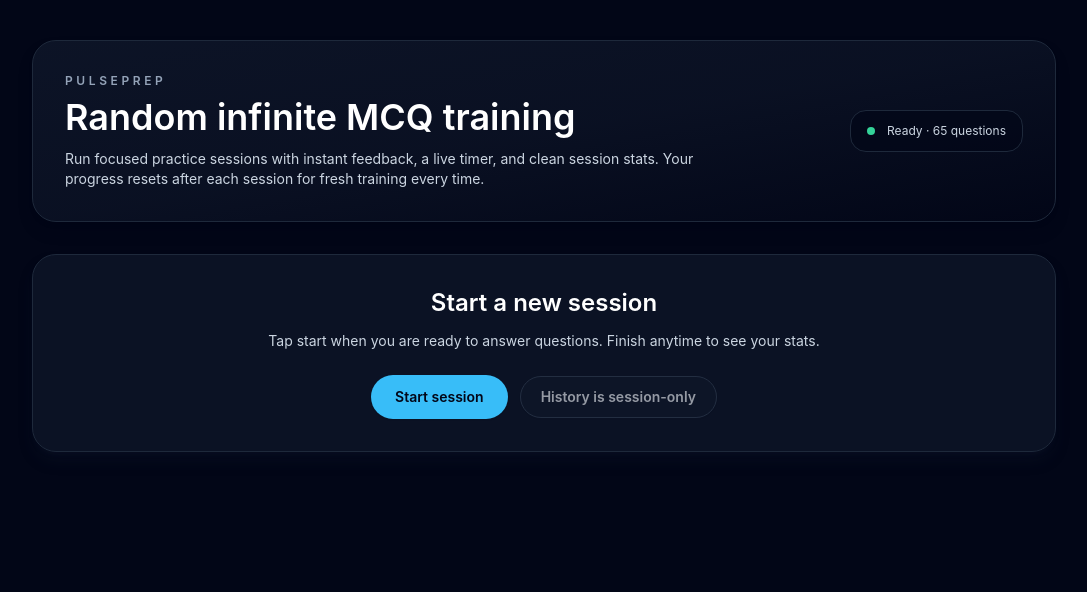
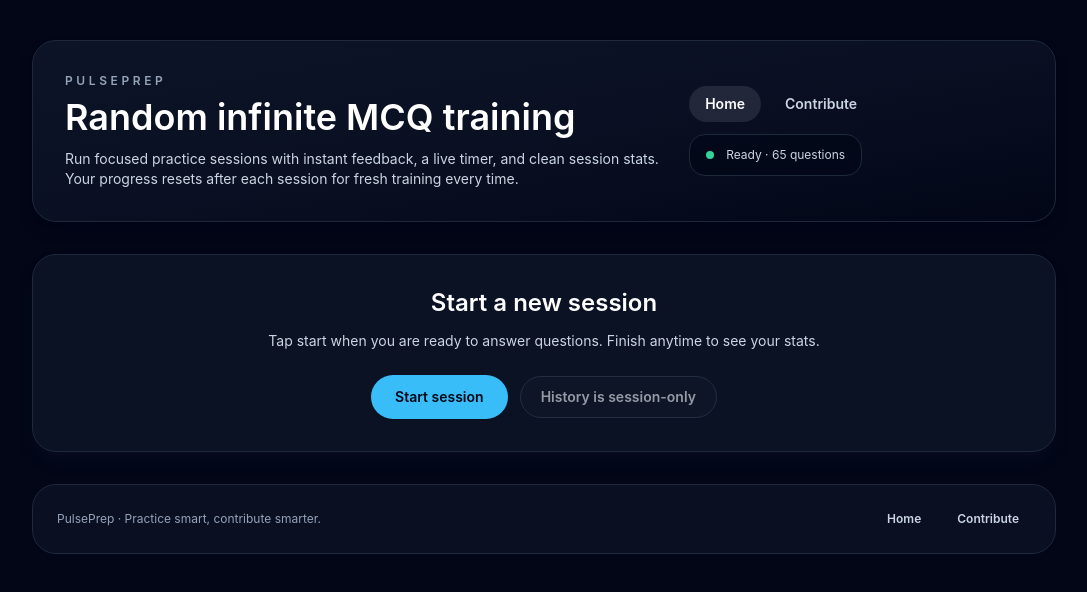
Before and after one commit to K1000-B/MCQ_STRUCT, a React (Vite) app: page / in a window 1280 px wide. Shown: the top 592 px of the page, without its empty margins (96-1183 px from the left). Built offline with nearby package versions, Linux system fonts and the light colour scheme.

Commit message:
Add contribute page

```diff
--- a/src/App.tsx
+++ b/src/App.tsx
@@ -1,4 +1,5 @@
 import { useEffect, useMemo, useState } from 'react'
+import { ContributePage } from './components/ContributePage'
 import { QuestionCard } from './components/QuestionCard'
 import { PrimaryButton } from './components/PrimaryButton'
 import { SecondaryButton } from './components/SecondaryButton'
@@ -51,6 +52,7 @@
 
 function App() {
   const [mode, setMode] = useState<Mode>('home')
+  const [path, setPath] = useState(() => window.location.pathname)
   const [currentQuestion, setCurrentQuestion] = useState<Question | null>(null)
   const [selectedKeys, setSelectedKeys] = useState<string[]>([])
   const [showFeedback, setShowFeedback] = useState(false)
@@ -79,10 +81,29 @@
     return () => window.clearInterval(id)
   }, [mode, sessionStart])
 
+  useEffect(() => {
+    const handlePopState = () => {
+      setPath(window.location.pathname)
+    }
+
+    window.addEventListener('popstate', handlePopState)
+
+    return () => window.removeEventListener('popstate', handlePopState)
+  }, [])
+
   const totalAnswered = correctCount + incorrectCount
   const accuracy = totalAnswered === 0 ? 0 : (correctCount / totalAnswered) * 100
 
   const recentTen = useMemo(() => results.slice(-10).reverse(), [results])
+  const isContributePage = path === '/contribute'
+
+  const navigate = (nextPath: string) => {
+    if (nextPath === path) {
+      return
+    }
+    window.history.pushState({}, '', nextPath)
+    setPath(nextPath)
+  }
 
   const startSession = () => {
     const firstQuestion = pickQuestion(questions, [])
@@ -227,32 +248,72 @@
   return (
     <div className="min-h-screen bg-slate-950 px-4 py-10 text-slate-100">
       <div className="mx-auto flex w-full max-w-5xl flex-col gap-8">
-        <header className="flex flex-col gap-4 rounded-3xl border border-slate-800 bg-gradient-to-br from-slate-900/80 via-slate-900/60 to-slate-950/90 p-8 shadow-lg shadow-slate-950/40">
-          <div className="flex items-center justify-between gap-4">
+        <header className="flex flex-col gap-6 rounded-3xl border border-slate-800 bg-gradient-to-br from-slate-900/80 via-slate-900/60 to-slate-950/90 p-8 shadow-lg shadow-slate-950/40">
+          <div className="flex flex-col gap-4 sm:flex-row sm:items-center sm:justify-between">
             <div>
               <p className="text-xs font-semibold uppercase tracking-[0.3em] text-slate-400">
                 PulsePrep
               </p>
               <h1 className="mt-2 text-3xl font-semibold text-white sm:text-4xl">
-                Random infinite MCQ training
+                {isContributePage ? 'Contribute to PulsePrep' : 'Random infinite MCQ training'}
               </h1>
               <p className="mt-3 max-w-2xl text-sm text-slate-300">
-                Run focused practice sessions with instant feedback, a live timer, and clean session
-                stats. Your progress resets after each session for fresh training every time.
+                {isContributePage
+                  ? 'Support the project, share new questions, and help keep the training set fresh.'
+                  : 'Run focused practice sessions with instant feedback, a live timer, and clean session stats. Your progress resets after each session for fresh training every time.'}
               </p>
             </div>
+            <div className="flex flex-wrap items-center gap-3">
+              <nav className="flex flex-wrap items-center gap-2 text-sm" aria-label="Primary">
+                <a
+                  className={`rounded-full px-4 py-2 font-semibold transition focus-visible:outline focus-visible:outline-2 focus-visible:outline-offset-2 focus-visible:outline-sky-300 ${
+                    !isContributePage
+                      ? 'bg-slate-100/10 text-white'
+                      : 'text-slate-300 hover:text-white'
+                  }`}
+                  href="/"
+                  aria-current={!isContributePage ? 'page' : undefined}
+                  onClick={(event) => {
+                    event.preventDefault()
+                    navigate('/')
+                  }}
+                >
+                  Home
+                </a>
+                <a
+                  className={`rounded-full px-4 py-2 font-semibold transition focus-visible:outline focus-visible:outline-2 focus-visible:outline-offset-2 focus-visible:outline-sky-300 ${
+                    isContributePage
+                      ? 'bg-slate-100/10 text-white'
+                      : 'text-slate-300 hover:text-white'
+                  }`}
+                  href="/contribute"
+                  aria-current={isContributePage ? 'page' : undefined}
+                  onClick={(event) => {
+                    event.preventDefault()
+                    navigate('/contribute')
+                  }}
+                >
+                  Contribute
+                </a>
+              </nav>
               <div className="hidden items-center gap-3 rounded-2xl border border-slate-800 bg-slate-950/70 px-4 py-3 text-xs text-slate-300 sm:flex">
                 <span className="h-2 w-2 rounded-full bg-emerald-400" />
                 Ready · {questions.length} questions
               </div>
             </div>
+          </div>
         </header>
 
+        {isContributePage ? (
+          <ContributePage />
+        ) : (
+          <>
             {mode === 'home' && (
               <section className="rounded-3xl border border-slate-800 bg-slate-900/70 p-8 text-center shadow-lg shadow-slate-900/40">
                 <h2 className="text-2xl font-semibold text-white">Start a new session</h2>
                 <p className="mt-3 text-sm text-slate-300">
-              Tap start when you are ready to answer questions. Finish anytime to see your stats.
+                  Tap start when you are ready to answer questions. Finish anytime to see your
+                  stats.
                 </p>
                 <div className="mt-6 flex flex-col items-center justify-center gap-3 sm:flex-row">
                   <PrimaryButton onClick={startSession}>Start session</PrimaryButton>
@@ -299,7 +360,10 @@
                         Skip
                       </SecondaryButton>
                       {!showFeedback && (
-                    <PrimaryButton onClick={handleCheckAnswer} disabled={selectedKeys.length === 0}>
+                        <PrimaryButton
+                          onClick={handleCheckAnswer}
+                          disabled={selectedKeys.length === 0}
+                        >
                           Check answer
                         </PrimaryButton>
                       )}
@@ -329,6 +393,36 @@
                 onRestart={startSession}
               />
             )}
+          </>
+        )}
+
+        <footer className="rounded-3xl border border-slate-800 bg-slate-900/60 px-6 py-5 text-xs text-slate-400">
+          <div className="flex flex-col items-center justify-between gap-3 sm:flex-row">
+            <span>PulsePrep · Practice smart, contribute smarter.</span>
+            <nav className="flex items-center gap-3" aria-label="Footer">
+              <a
+                className="rounded-full px-3 py-1.5 text-xs font-semibold text-slate-300 transition hover:text-white focus-visible:outline focus-visible:outline-2 focus-visible:outline-offset-2 focus-visible:outline-sky-300"
+                href="/"
+                onClick={(event) => {
+                  event.preventDefault()
+                  navigate('/')
+                }}
+              >
+                Home
+              </a>
+              <a
+                className="rounded-full px-3 py-1.5 text-xs font-semibold text-slate-300 transition hover:text-white focus-visible:outline focus-visible:outline-2 focus-visible:outline-offset-2 focus-visible:outline-sky-300"
+                href="/contribute"
+                onClick={(event) => {
+                  event.preventDefault()
+                  navigate('/contribute')
+                }}
+              >
+                Contribute
+              </a>
+            </nav>
+          </div>
+        </footer>
       </div>
     </div>
   )
--- /dev/null
+++ b/src/components/ContributePage.tsx
@@ -0,0 +1,115 @@
+import { useRef, useState } from 'react'
+import { CONTACT_EMAIL, DONATION_URL } from '../config'
+import { SecondaryButton } from './SecondaryButton'
+
+const emailTemplate = `Prompt:
+Answer type: single / multiple
+Answers:
+A) ...
+B) ...
+...
+Correct answer(s):
+Optional explanation:`
+
+const mailtoHref = `mailto:${CONTACT_EMAIL}?subject=MCQ%20Question%20Submission`
+
+export function ContributePage() {
+  const [copyStatus, setCopyStatus] = useState<'idle' | 'copied' | 'error'>('idle')
+  const timeoutRef = useRef<number | null>(null)
+
+  const handleCopyEmail = () => {
+    if (!navigator.clipboard) {
+      setCopyStatus('error')
+      return
+    }
+
+    navigator.clipboard
+      .writeText(CONTACT_EMAIL)
+      .then(() => {
+        setCopyStatus('copied')
+        if (timeoutRef.current) {
+          window.clearTimeout(timeoutRef.current)
+        }
+        timeoutRef.current = window.setTimeout(() => {
+          setCopyStatus('idle')
+        }, 2000)
+      })
+      .catch(() => {
+        setCopyStatus('error')
+      })
+  }
+
+  return (
+    <section className="flex flex-col gap-6">
+      <div className="grid gap-6 lg:grid-cols-2">
+        <article className="flex h-full flex-col gap-4 rounded-3xl border border-slate-800 bg-slate-900/70 p-7 shadow-lg shadow-slate-950/40">
+          <div>
+            <p className="text-xs font-semibold uppercase tracking-[0.3em] text-slate-400">
+              Donations
+            </p>
+            <h2 className="mt-3 text-2xl font-semibold text-white">Support the project</h2>
+            <p className="mt-3 text-sm text-slate-300">
+              If this app helps you, you can donate €2 to buy me a coffee and support future
+              improvements.
+            </p>
+          </div>
+          <div className="mt-auto flex flex-col gap-3 sm:flex-row sm:items-center">
+            <a
+              className="inline-flex items-center justify-center rounded-full bg-sky-400 px-6 py-3 text-sm font-semibold text-slate-950 shadow-sm transition hover:bg-sky-300 focus-visible:outline focus-visible:outline-2 focus-visible:outline-offset-2 focus-visible:outline-sky-200"
+              href={DONATION_URL}
+              rel="noreferrer"
+              target="_blank"
+            >
+              Donate €2
+            </a>
+            <span className="text-xs text-slate-400">Donations are optional.</span>
+          </div>
+        </article>
+
+        <article className="flex h-full flex-col gap-4 rounded-3xl border border-slate-800 bg-slate-900/70 p-7 shadow-lg shadow-slate-950/40">
+          <div>
+            <p className="text-xs font-semibold uppercase tracking-[0.3em] text-slate-400">
+              Questions
+            </p>
+            <h2 className="mt-3 text-2xl font-semibold text-white">Submit new questions</h2>
+            <p className="mt-3 text-sm text-slate-300">
+              To add new questions to the question pool, email your proposed question(s) using the
+              format below.
+            </p>
+          </div>
+
+          <div className="rounded-2xl border border-slate-800 bg-slate-950/70 p-4">
+            <p className="text-xs uppercase tracking-[0.3em] text-slate-500">Email</p>
+            <div className="mt-2 flex flex-col gap-3 sm:flex-row sm:items-center sm:justify-between">
+              <p className="text-sm font-semibold text-slate-100 sm:text-base">{CONTACT_EMAIL}</p>
+              <div className="flex flex-wrap items-center gap-2">
+                <a
+                  className="inline-flex items-center justify-center rounded-full border border-slate-600 bg-slate-900 px-5 py-2.5 text-sm font-semibold text-slate-100 shadow-sm transition hover:border-slate-500 hover:text-white focus-visible:outline focus-visible:outline-2 focus-visible:outline-offset-2 focus-visible:outline-sky-300"
+                  href={mailtoHref}
+                >
+                  Email us
+                </a>
+                <SecondaryButton onClick={handleCopyEmail} type="button">
+                  {copyStatus === 'copied'
+                    ? 'Copied'
+                    : copyStatus === 'error'
+                      ? 'Copy failed'
+                      : 'Copy email'}
+                </SecondaryButton>
+              </div>
+            </div>
+          </div>
+
+          <div className="rounded-2xl border border-slate-800 bg-slate-950/70 p-4">
+            <p className="text-xs uppercase tracking-[0.3em] text-slate-500">
+              Submission template
+            </p>
+            <pre className="mt-3 whitespace-pre-wrap rounded-2xl border border-slate-800 bg-slate-900/60 p-4 text-xs text-slate-200">
+              {emailTemplate}
+            </pre>
+          </div>
+        </article>
+      </div>
+    </section>
+  )
+}
--- /dev/null
+++ b/src/config.ts
@@ -0,0 +1,2 @@
+export const DONATION_URL = 'https://example.com/donate'
+export const CONTACT_EMAIL = 'club-drapeaux34@icloud.com'
```
Also changed, not shown: 1 other file (tests, documents, lock files or other folders). Lines whose indentation alone changed are shown as unchanged.
